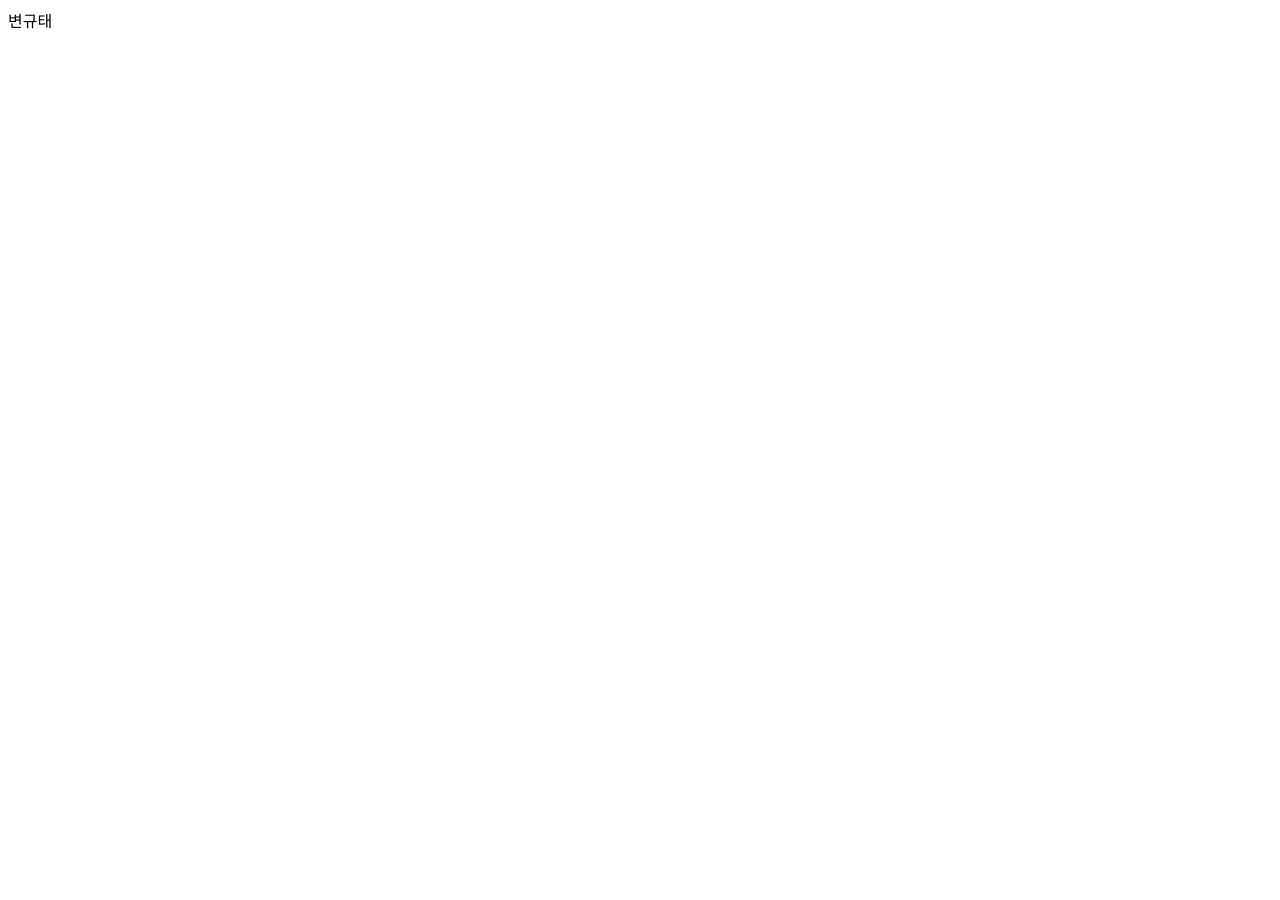
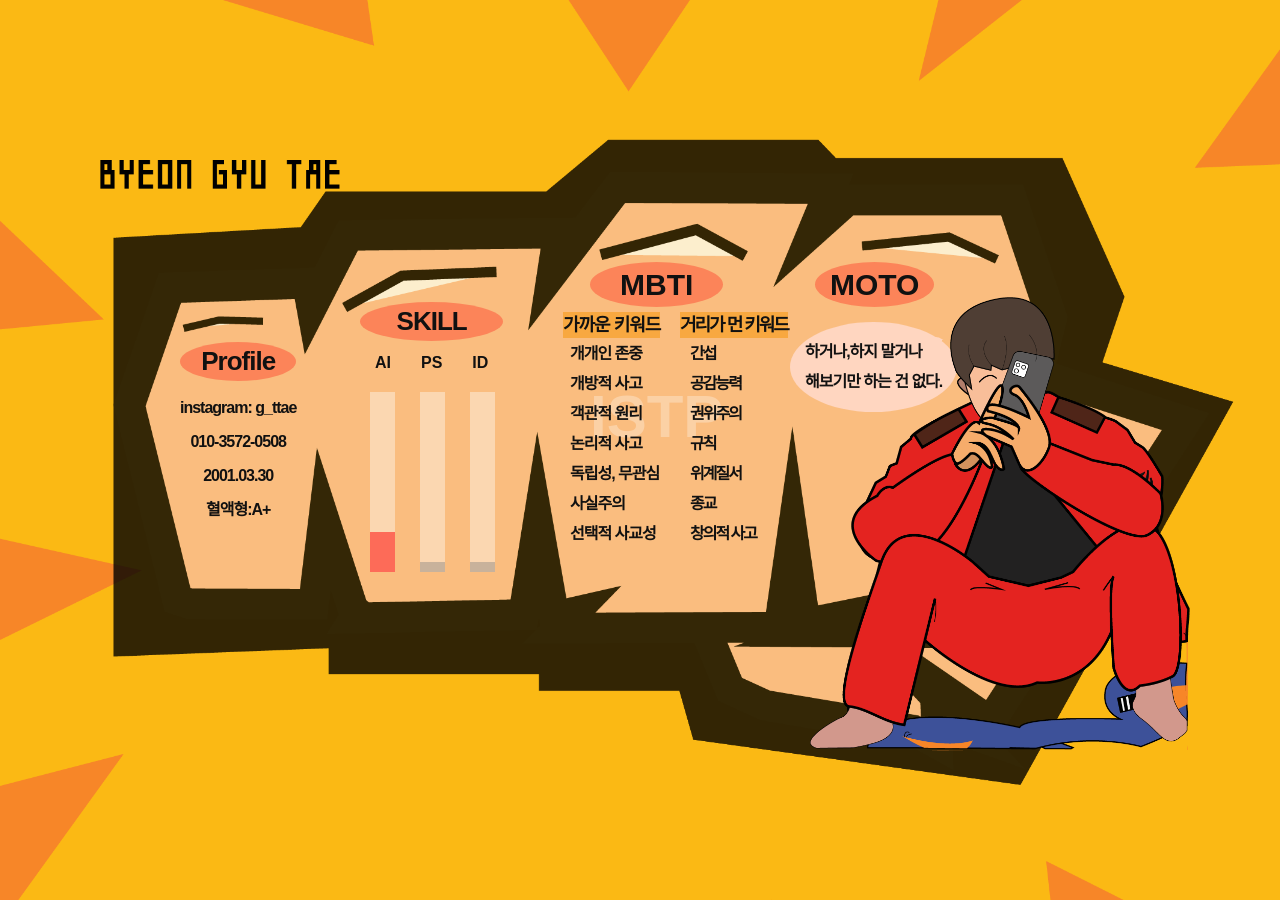
Before and after one commit to bgt8215/bgt8215.github.io, a plain HTML site: page index.html in a window 1280 px wide. Before the commit the page ends 800 px from the top, so only its background shows below. Drawn offline with Linux system fonts and the light colour scheme.

Commit message:
Add files via upload

```diff
--- /dev/null
+++ b/index.css
@@ -0,0 +1,213 @@
+* { margin: 0; padding: 0; box-sizing: border-box; }
+table { border-collapse: collapse; width: 100%; }
+ol, ul { list-style: none; }
+a { text-decoration: none; color: #111; }
+address { font-style: normal; }
+@import url('https://cdn.jsdelivr.net/gh/orioncactus/pretendard/dist/web/static/pretendard.css');
+
+
+
+body {
+    line-height: 1.5;
+    color: #111;
+    font-family: Pretendard, sans-serif;
+    background: url(illustrat.img/Asset\ 6.png) no-repeat;
+    background-size: 2592px;
+    background-position: center;
+    background-color: #f78628;
+}
+.inner {
+    width: 1100px;
+    height: 600px;
+    margin: 150px auto;
+}
+.contents_img {
+    width: 1100px;
+    height: 600px;
+    /* background: url(illustrat.img/Asset\ 3.png); */
+    z-index: -2;
+    background-size: cover;
+}
+.contents_txt h1 img{
+    width: 260px;
+    padding: 10px;
+}
+.profile {
+    position: relative;
+}
+.profile dl {
+    text-align: center;
+    position: absolute;
+    left: 90px;
+    top: 130px;
+    letter-spacing: -1px;
+}
+.profile dt {
+    font-size: 26px;
+    font-weight: 900;
+    margin-bottom: 10px;
+    background-color: rgba(255, 0, 0,0.3) ;
+    border-radius: 100%;
+}
+.profile dd {
+    padding: 5px 0;
+    font-weight: 900;
+}
+.skill {
+    position: relative;
+}
+.skill dl {
+    position: absolute;
+    text-align: center;
+    left: 270px;
+    top: 90px;
+}
+.skill dt {
+    font-weight: 900;
+    font-size: 26px;
+    background: rgba(255, 0, 0,0.3);
+    border-radius: 90%;
+    letter-spacing: -1px;
+}
+.skill dd{
+    float: left;
+    padding: 10px 15px;
+    font-weight: 900;
+}
+.skill .ai {
+    position: absolute;
+    width: 25px;
+    height: 180px;
+    background-color: #111;
+    left: 280px;
+    top: 180px;
+    background-color: rgba(252,252,252,0.4);
+}
+.skill .ai .red_bar {
+    height: 40px;
+    background: rgba(255, 0, 0, 0.5);
+    margin-top: 140px;
+}
+.skill .ps {
+    position: absolute;
+    width: 25px;
+    height: 180px;
+    background-color: #111;
+    left: 330px;
+    top: 180px;
+    background-color: rgba(252,252,252,0.4);
+}
+.skill .gray_bar {
+    height: 10px;
+    background: rgba(124, 124, 124, 0.4);
+    margin-top: 170px;
+}
+.skill .id {
+    position: absolute;
+    width: 25px;
+    height: 180px;
+    background-color: #111;
+    left: 380px;
+    top: 180px;
+    background-color: rgba(252,252,252,0.4);
+}
+.mbti {
+    position: relative;
+}
+.mbti dl {
+    position: absolute;
+    left: 500px;
+    top: 50px;
+}
+.mbti dt {
+    background-color: rgba(255, 0, 0, 0.3);
+    border-radius: 100%;
+    padding: 0 30px;
+    font-size: 30px;
+    font-weight: 900;
+}
+.mbti .keyword1 {
+    position: absolute;
+    left: 470px;
+    top: 100px;
+    letter-spacing: -1px;
+    z-index: 2;
+}
+.mbti .keyword1 li:first-child {
+    background-color: rgba(247, 147, 3, 0.5);
+    display: inline;
+    font-size: 18px;
+    margin-left: 3px;
+}
+.mbti .keyword1 li {
+    padding: 3px 0;
+    font-weight: 900;
+    margin-left: 10px;
+}
+.mbti .keyword2 {
+    position: absolute;
+    left: 580px;
+    top: 100px;
+    letter-spacing: -2px;
+    z-index: 2;
+}
+.mbti .keyword2 li:first-child {
+    background-color: rgba(247, 147, 3, 0.5);
+    display: inline;
+    font-size: 18px;
+    margin-left: 10px;
+}
+.mbti .keyword2 li {
+    padding: 3px 0;
+    font-weight: 900;
+    margin-left: 20px;
+}
+.mbti p {
+    position: absolute;
+    left: 500px;
+    top: 160px;
+    font-size: 60px;
+    font-weight: 900;
+    color: rgba(255,255,255,0.3);
+}
+.sub_img{
+    position: relative;
+}
+.sub_img img{
+    position: absolute;
+    width: 380px;
+    right: 0;
+    top: 85px;
+}
+.moto {
+    position: relative;
+}
+.moto dt{
+    position: absolute;
+    left: 725px;
+    top: 50px;
+    font-size: 30px;
+    font-weight: 900;
+    background-color: rgba(255, 0, 0, 0.3);
+    border-radius: 100%;
+    padding: 0 15px;
+}
+.moto dd{
+    position: absolute;
+    left: 700px;
+    top: 110px;
+    font-weight: 900;
+    background-color: #ffd6c0;
+    border-radius: 100%;
+    padding: 15px;
+    letter-spacing: -1px;
+    line-height: 30px;
+}
+.moto .balloon {
+    position: absolute;
+    border-radius: 50%;
+    left: 835px;
+    top: 125px;
+    width: 20px;
+    height: 15px;
+    background: linear-gradient( -30deg,transparent 50%, #ffd6c0 0 );}
--- a/index.html
+++ b/index.html
@@ -3,9 +3,86 @@
 <head>
     <meta charset="UTF-8">
     <meta name="viewport" content="width=device-width, initial-scale=1.0">
-    <title>Document</title>
+    <title>자기소개</title>
+    <link rel="stylesheet" href="index.css">
 </head>
 <body>
-    변규태
+    <div id="wrap">
+        <div class="inner">
+            <div class="contents_img">
+            <div class="contents_txt">
+            <h1><img src="illustrat.img/Asset 2.png" alt=""></h1>
+            <div class="profile">
+                <dl>
+                    <dt>Profile</dt>
+                    <dd>instagram: g_ttae</dd>
+                    <dd>010-3572-0508</dd>
+                    <dd>2001.03.30</dd>
+                    <dd>혈액형:A+ </dd>
+                </dl>
+            </div>
+            <div class="skill">
+                <dl>
+                    <dt>SKILL</dt>
+                    <dd>AI</dd>
+                    <dd>PS</dd>
+                    <dd>ID</dd>
+                </dl>
+                <div class="ai">
+                    <div class="red_bar"></div>
+                </div>
+                <div class="ps">
+                    <div class="gray_bar"></div>
+                </div>
+                <div class="id">
+                    <div class="gray_bar"></div>
+                </div>
+            </div>
+            <div class="mbti">
+                <dl>
+                    <dt>MBTI</dt>
+                </dl>
+                <div class="keyword1">
+                    <ul>
+                        <li>가까운 키워드</li>
+                        <li>개개인 존중</li>
+                        <li>개방적 사고</li>
+                        <li>객관적 원리</li>
+                        <li>논리적 사고</li>
+                        <li>독립성, 무관심</li>
+                        <li>사실주의</li>
+                        <li>선택적 사교성</li>
+                    </ul>
+                </div>
+                <p>ISTP</p>
+                <div class="keyword2">
+                    <ul>
+                        <li>거리가 먼 키워드</li>
+                        <li>간섭</li>
+                        <li>공감능력</li>
+                        <li>권위주의</li>
+                        <li>규칙</li>
+                        <li>위계질서</li>
+                        <li>종교</li>
+                        <li>창의적 사고</li>
+                    </ul>
+                </div>
+            </div>
+            <div class="moto">
+                <div class="balloon"></div>
+                <dl>
+                    <dt>MOTO</dt>
+                    <dd>하거나,하지 말거나
+                        <br>해보기만 하는 건 없다.
+                    </dd>
+                </dl>
+            </div>
+            <div class="sub_img">
+                <img src="illustrat.img/Asset 4.png " alt="">
+            </div>
+        </div>
+    </div>
+        </div>
+    </div>
 </body>
 </html>
```
Also changed, not shown: illustrat.img/Asset 2.png (added), illustrat.img/Asset 3.png (added), illustrat.img/Asset 4.png (added), illustrat.img/Asset 5.png (added), illustrat.img/Asset 6.png (added), illustrat.img/Asset 7.png (added), illustrat.img/Asset 8.png (added).
